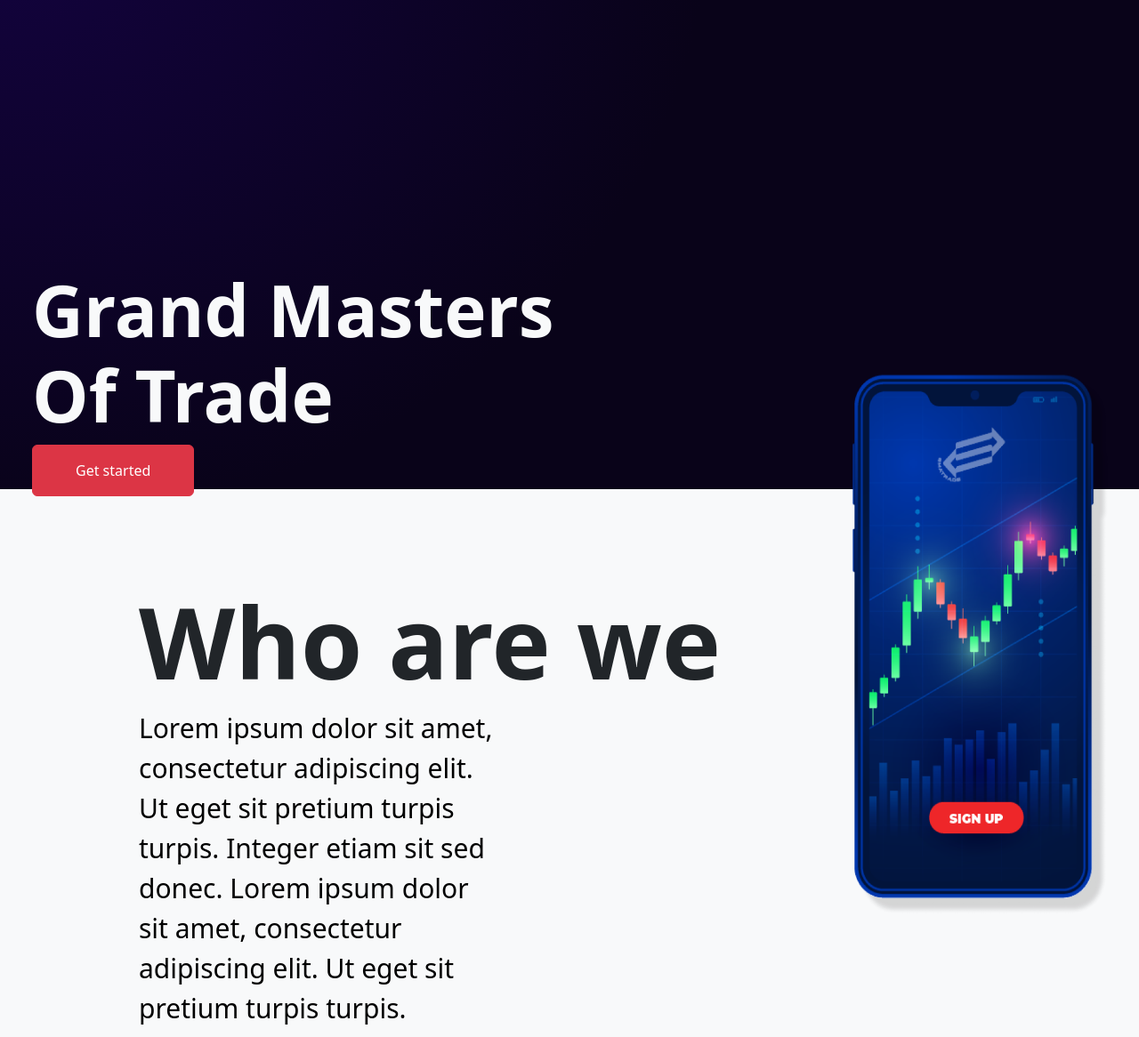
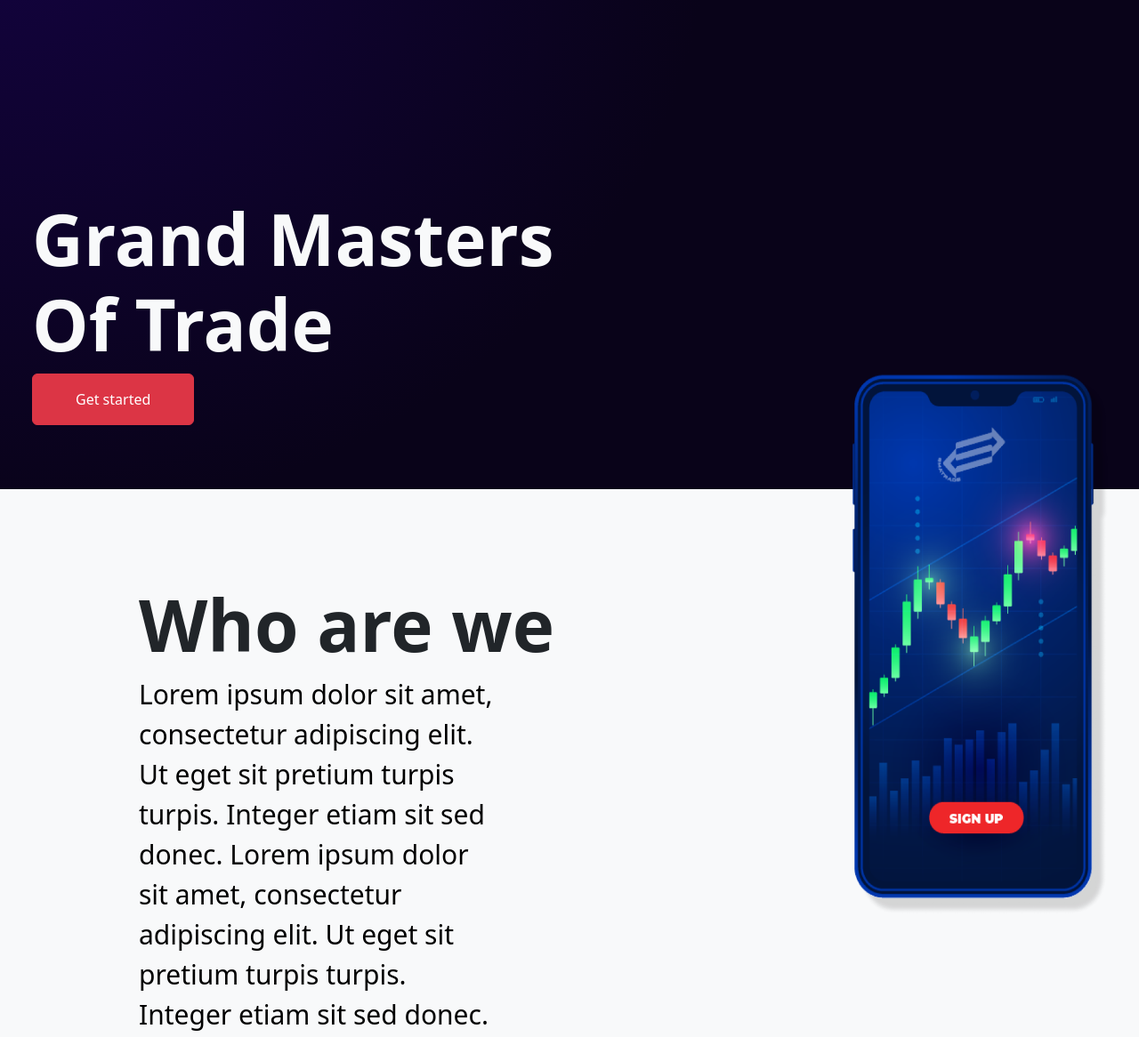
Before and after one commit to adekastanley/smatrade, a plain HTML site: page pages/about.html in a window 1280 px wide. Shown: the part 90-1256 px from the top of the page at 89% size. Drawn offline with nearby package versions, Linux system fonts and the light colour scheme.

Commit message:
slight changes to about page

```diff
--- a/pages/pages.css
+++ b/pages/pages.css
@@ -13,7 +13,7 @@ body {
     padding-left: 10rem;
   }
   header {
-    height: 45rem;
+    height: 40rem;
     position: relative;
   }
   .text-container {
@@ -22,15 +22,15 @@ body {
   }
   .text-container h3,
   button {
-    font-size: 60px;
+    font-size: 50px;
     font-weight: bold;
     position: relative;
     /* left: 4rem; */
   }
 
   /* section 2 view for desktop  */
-  .about-header {
-  }
+  /* .about-header {
+  } */
   .image-container {
     width: 30rem;
     height: 40rem;
@@ -45,14 +45,14 @@ body {
     padding: 2rem 6rem;
   }
   .about-section-2 h3 {
-    font-size: 700%;
+    font-size: 500%;
     font-weight: bold;
   }
   .about-section-2 p {
     width: 40%;
     text-align: start;
     font-size: 30px;
-    font-weight: 500;
+    font-weight: 300;
     color: black;
   }
   /* section 3 desktop view  */
@@ -187,7 +187,7 @@ body {
     font-size: 10px;
   }
   .about-section-2 {
-    height: 20rem;
+    height: 25rem;
   }
   .about-section-2 h3 {
     font-size: 300%;
@@ -309,6 +309,7 @@ body {
 /* .about-header {
  edits made in the desktop view
 } */
+
 .text-container h3 {
   font-size: 80px;
   font-weight: bold;
```
